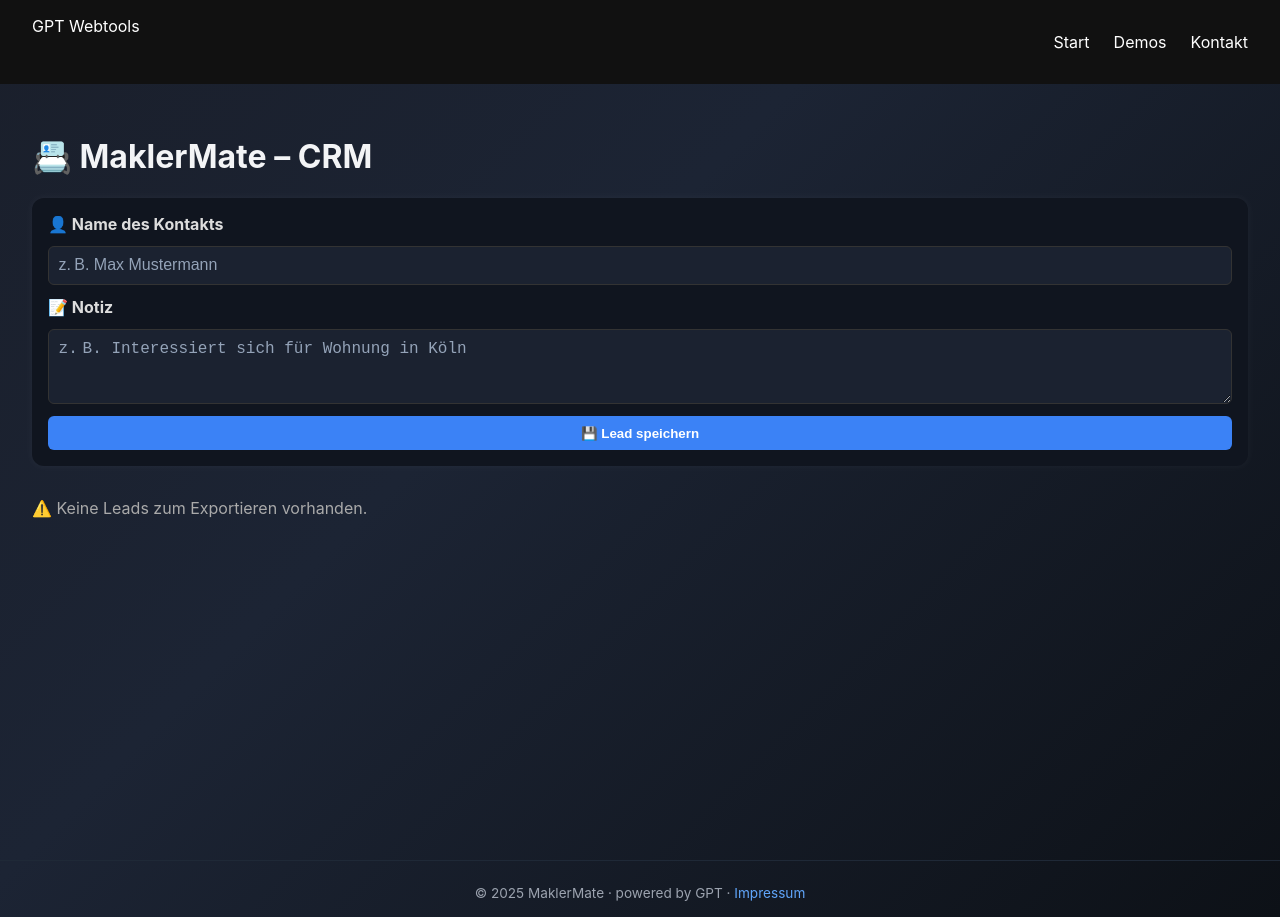
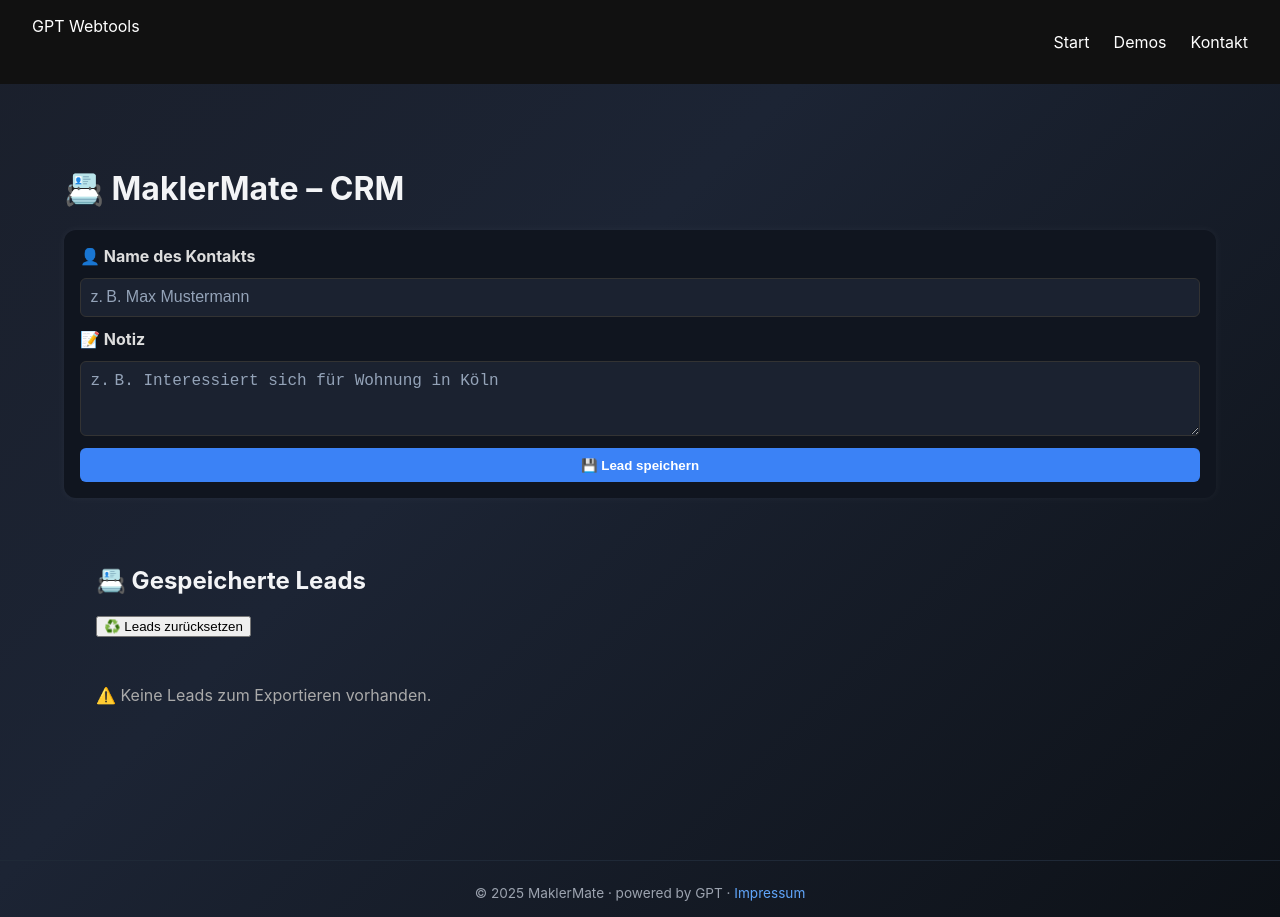
Before and after one commit to M-Sieger/MaklerMate-MVP, a React (Create React App) app: page /crm in a window 1280 px wide. Built offline with nearby package versions, Linux system fonts and the light colour scheme.

Commit message:
✅ Finalisiere CRM-Modul: Eingabe, Anzeige, Export modular & clean umgesetzt

```diff
--- a/src/components/CRMExportLeads.jsx
+++ b/src/components/CRMExportLeads.jsx
@@ -1,41 +1,80 @@
+// 📄 src/components/CRMExportLeads.jsx
+// ✅ Besteht aus zwei Komponenten:
+// – CRMExportBox: für den Datei-Export (TXT/CSV)
+// – CRMExportLeads: Anzeige + Verwaltung gespeicherter Leads inkl. Reset
+
 import React from 'react';
 
+import useLocalStorageLeads
+  from '../hooks/useLocalStorageLeads'; // 📦 Hook für lokale Lead-Verwaltung
 import {
   exportLeadsAsCSV,
   exportLeadsAsTXT,
-} from '../utils/crmExport';
+} from '../utils/crmExport'; // 📤 Exportfunktionen für TXT & CSV
 
-export default function CRMExportBox({ leads }) {
+// 📤 Unterkomponente: Exportiert übergebene Leads (nur wenn vorhanden)
+export function CRMExportBox({ leads }) {
   if (!leads || leads.length === 0) {
-    return <p>⚠️ Keine Leads zum Exportieren vorhanden.</p>;
+    return (
+      <p style={{ color: '#aaa', marginTop: '1rem' }}>
+        ⚠️ Keine Leads zum Exportieren vorhanden.
+      </p>
+    );
   }
 
   return (
     <div className="crm-export-box">
       <h4>📤 Leads exportieren</h4>
 
-      <button onClick={() => exportLeadsAsTXT(leads)}>📄 Als TXT herunterladen</button>
-      <button onClick={() => exportLeadsAsCSV(leads)}>📊 Als CSV herunterladen</button>
+      <div
+        style={{
+          display: 'flex',
+          gap: '1rem',
+          flexWrap: 'wrap',
+          marginTop: '0.5rem',
+        }}
+      >
+        <button onClick={() => exportLeadsAsTXT(leads)}>
+          📄 TXT herunterladen
+        </button>
+        <button onClick={() => exportLeadsAsCSV(leads)}>
+          📊 CSV herunterladen
+        </button>
+      </div>
     </div>
   );
 }
 
-
+// 📋 Hauptkomponente: Listet gespeicherte Leads + bietet Reset und Exportoptionen
 export default function CRMExportLeads() {
-  const { leads, addLead, deleteLead, resetLeads } = useLocalStorageLeads();
+  const { leads, deleteLead, resetLeads } = useLocalStorageLeads(); // 🧠 Zugriff auf gespeicherte Leads + Funktionen
 
   return (
-    <div>
-      <h2>Gespeicherte Leads</h2>
-      <ul>
+    <div style={{ padding: '2rem' }}>
+      <h2>📇 Gespeicherte Leads</h2>
+
+      {/* 🔁 Alle gespeicherten Leads durchgehen */}
+      <ul style={{ marginBottom: '1rem' }}>
         {leads.map((lead, index) => (
           <li key={index}>
-            {lead.name} - {lead.email}
-            <button onClick={() => deleteLead(index)}>❌</button>
+            {lead.name} – {lead.email || 'Keine E-Mail'}
+            <button
+              onClick={() => deleteLead(index)}
+              style={{ marginLeft: '1rem' }}
+            >
+              ❌
+            </button>
           </li>
         ))}
       </ul>
-      <button onClick={resetLeads}>Reset</button>
+
+      {/* ♻️ Zurücksetzen aller Leads */}
+      <button onClick={resetLeads} style={{ marginBottom: '2rem' }}>
+        ♻️ Leads zurücksetzen
+      </button>
+
+      {/* 📤 Export-Komponente einbinden */}
+      <CRMExportBox leads={leads} />
     </div>
   );
 }
--- a/src/hooks/useLocalStorageLeads.js
+++ b/src/hooks/useLocalStorageLeads.js
@@ -1,45 +1,58 @@
+// 📄 useLocalStorageLeads.js
+// ✅ Custom React Hook zum Verwalten von Leads im localStorage
+// Ermöglicht Speichern, Löschen, Zurücksetzen – komplett persistent
+
 import {
   useEffect,
   useState,
 } from 'react';
 
-const STORAGE_KEY = "maklermate-leads";
+// 📦 Schlüsselname im localStorage
+const STORAGE_KEY = 'maklermate-leads';
 
 export default function useLocalStorageLeads() {
+  // 🧠 React-State für gespeicherte Leads
   const [leads, setLeads] = useState([]);
 
-  // 🔃 Beim ersten Laden aus dem LocalStorage lesen
+  // 🔁 Wird beim ersten Laden aufgerufen: holt Daten aus localStorage
   useEffect(() => {
     const stored = localStorage.getItem(STORAGE_KEY);
     if (stored) {
       try {
-        setLeads(JSON.parse(stored));
+        setLeads(JSON.parse(stored)); // 🧾 Parsen & in State speichern
       } catch (err) {
-        console.error("Fehler beim Parsen von gespeicherten Leads:", err);
+        console.error('❌ Fehler beim Parsen von localStorage-Daten:', err);
+        setLeads([]); // Fallback auf leeres Array
       }
     }
   }, []);
 
-  // 💾 Bei Änderungen speichern
+  // 🔄 Speichert aktuellen Lead-State nach jeder Änderung im localStorage
   useEffect(() => {
     localStorage.setItem(STORAGE_KEY, JSON.stringify(leads));
   }, [leads]);
 
-  // ➕ Lead hinzufügen
-  const addLead = (newLead) => {
-    setLeads((prev) => [...prev, newLead]);
+  // ➕ Neuen Lead hinzufügen
+  const addLead = (lead) => {
+    setLeads((prev) => [...prev, lead]);
   };
 
-  // ❌ Lead löschen
+  // ❌ Einen Lead löschen (via Index)
   const deleteLead = (index) => {
     setLeads((prev) => prev.filter((_, i) => i !== index));
   };
 
-  // 🔄 Alles zurücksetzen
+  // 🔁 Alle Leads löschen
   const resetLeads = () => {
     setLeads([]);
-    localStorage.removeItem(STORAGE_KEY);
   };
 
-  return { leads, addLead, deleteLead, resetLeads };
+  // 🔙 Exportiere Funktionen & Daten
+  return {
+    leads,
+    addLead,
+    deleteLead,
+    resetLeads,
+  };
 }
+// 📦 Hook für persistente Lead-Verwaltung via localStorage
--- a/src/pages/CRM/CRMTool.jsx
+++ b/src/pages/CRM/CRMTool.jsx
@@ -1,30 +1,23 @@
-// src/pages/CRM/CRMTool.jsx
+// 📄 src/pages/CRM/CRMTool.jsx
+// ✅ Zentraler Einstieg für das CRM-Modul – verwendet modularisierte Komponenten
 
 import React from 'react';
 
-// � Komponenten
-import CRMExportBox from '../../components/CRMExportBox';
-// �🔌 Hook für persistenten Lead-Speicher via LocalStorage
-import useLocalStorageLeads from '../../hooks/useLocalStorageLeads';
+//  Anzeige + Reset + Export (liegt in components!)
+import CRMExportLeads from '../../components/CRMExportLeads';
+// 📥 Eingabe eines neuen Leads (intern speichert es per Hook)
 import LeadForm from './LeadForm';
-import LeadList from './LeadList';
 
 export default function CRMTool() {
-  // 🧠 Hook liefert Leads + Methoden für Add/Delete/Reset
-  const { leads, addLead, deleteLead, resetLeads } = useLocalStorageLeads();
-
   return (
-    <div className="crm-tool">
+    <div className="crm-tool" style={{ padding: '2rem' }}>
       <h1>📇 MaklerMate – CRM</h1>
 
-      {/* 🔹 Formular zur Eingabe eines neuen Leads */}
-      <LeadForm onAddLead={addLead} />
+      {/* 🧾 Neues Lead hinzufügen */}
+      <LeadForm />
 
-      {/* 📋 Übersicht über alle Leads mit Löschfunktion */}
-      <LeadList leads={leads} onDelete={deleteLead} />
-
-      {/* 📤 Exportbox + Reset */}
-      <CRMExportBox leads={leads} onReset={resetLeads} />
+      {/* 📋 Leads anzeigen, löschen, resetten & exportieren */}
+      <CRMExportLeads />
     </div>
   );
 }
--- a/src/pages/CRM/LeadForm.jsx
+++ b/src/pages/CRM/LeadForm.jsx
@@ -1,29 +1,34 @@
-// ✅ Eingabeformular für neue Leads
-// 🔁 Übergibt den eingegebenen Lead an den Parent (z. B. CRMTool.jsx)
+// 📄 LeadForm.jsx – Formular zur Eingabe und Speicherung eines neuen Leads
+// ✅ Direkt verbunden mit localStorage über den Hook `useLocalStorageLeads`
 
 import React, { useState } from 'react';
 
-import styles from '../../styles/CRM.module.css'; // 🎨 Custom CSS-Modul laden
+import useLocalStorageLeads
+  from '../../hooks/useLocalStorageLeads'; // 🔌 Direktverbindung zum Storage
+import styles
+  from '../../styles/CRM.module.css'; // 🎨 Custom Styling für CRM-Formular
 
-export default function LeadForm({ onAddLead }) {
-  // 🧠 Lokaler Zustand für Eingabefelder (Name + Notiz)
+export default function LeadForm() {
+  const { addLead } = useLocalStorageLeads(); // 📥 Lead hinzufügen (wird automatisch gespeichert)
+
+  // 🧠 Lokale Zustände für Formularfelder
   const [name, setName] = useState('');
   const [notiz, setNotiz] = useState('');
 
-  // 📤 Wird aufgerufen, wenn Formular abgeschickt wird
+  // 📤 Wird beim Formular-Submit aufgerufen
   const handleSubmit = (e) => {
-    e.preventDefault(); // ⛔ Verhindert Seitenreload
+    e.preventDefault(); // ⛔ Kein Reload
 
-    // 🆕 Neues Lead-Objekt erzeugen
+    // 🆕 Neues Lead-Objekt erstellen
     const newLead = {
-      id: Date.now(), // 🆔 Zeitbasierte ID
+      id: Date.now(),       // 🆔 Zeitbasierte ID
       name,
       notiz,
-      status: 'neu'
+      status: 'neu',        // 📌 Standardstatus
+      createdAt: new Date().toISOString(), // 🕒 Optional: Zeitstempel
     };
 
-    // 📬 An übergeordnete Komponente weitergeben
-    onAddLead(newLead);
+    addLead(newLead);       // 💾 In localStorage speichern via Hook
 
     // ♻️ Eingabefelder zurücksetzen
     setName('');
@@ -32,7 +37,7 @@ export default function LeadForm({ onAddLead }) {
 
   return (
     <form onSubmit={handleSubmit} className={styles.crmForm}>
-      {/* 👤 Namensfeld */}
+      {/* 👤 Name */}
       <label className={styles.crmLabel}>👤 Name des Kontakts</label>
       <input
         type="text"
@@ -43,7 +48,7 @@ export default function LeadForm({ onAddLead }) {
         className={styles.crmInput}
       />
 
-      {/* 📝 Notizfeld */}
+      {/* 📝 Notiz */}
       <label className={styles.crmLabel}>📝 Notiz</label>
       <textarea
         placeholder="z. B. Interessiert sich für Wohnung in Köln"
@@ -53,7 +58,7 @@ export default function LeadForm({ onAddLead }) {
         rows={3}
       />
 
-      {/* 💾 Speichern-Button */}
+      {/* 💾 Button */}
       <button type="submit" className={styles.crmButton}>
         💾 Lead speichern
       </button>
```
